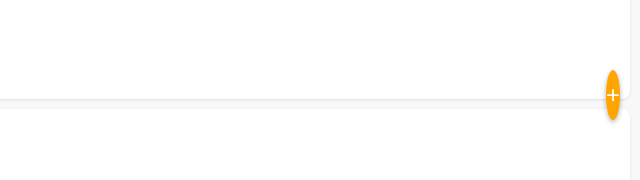
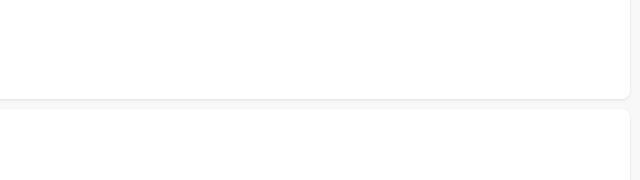
Before and after one commit to LIKELION-SOGANG/13th-CSS-advanced, a website built with Vite: page index.html in a window 1280 px wide. Shown: the part 620-800 px from the top of the page, 640-1280 px from the left. Built offline with nearby package versions, Linux system fonts and the light colour scheme.

Commit message:
fix error

```diff
--- a/style.css
+++ b/style.css
@@ -74,7 +74,6 @@
 }
 
 footer {
-
   width: 100%;
   background-color: white;
   display: flex;
@@ -89,18 +88,4 @@
 }
 
 .floating-btn {
-    position: fixed;
-    bottom: 60px;
-    right: 20px;
-    background-color: orange;
-    color: white;`
-    width: 50px;
-    height: 50px;
-    border-radius: 50%;
-    display: flex;
-    align-items: center;
-    justify-content: center;
-    font-size: 24px;
-    box-shadow: 0 2px 5px rgba(0, 0, 0, 0.3);
-    cursor: pointer;
 }
```
Lines whose indentation alone changed are shown as unchanged.
